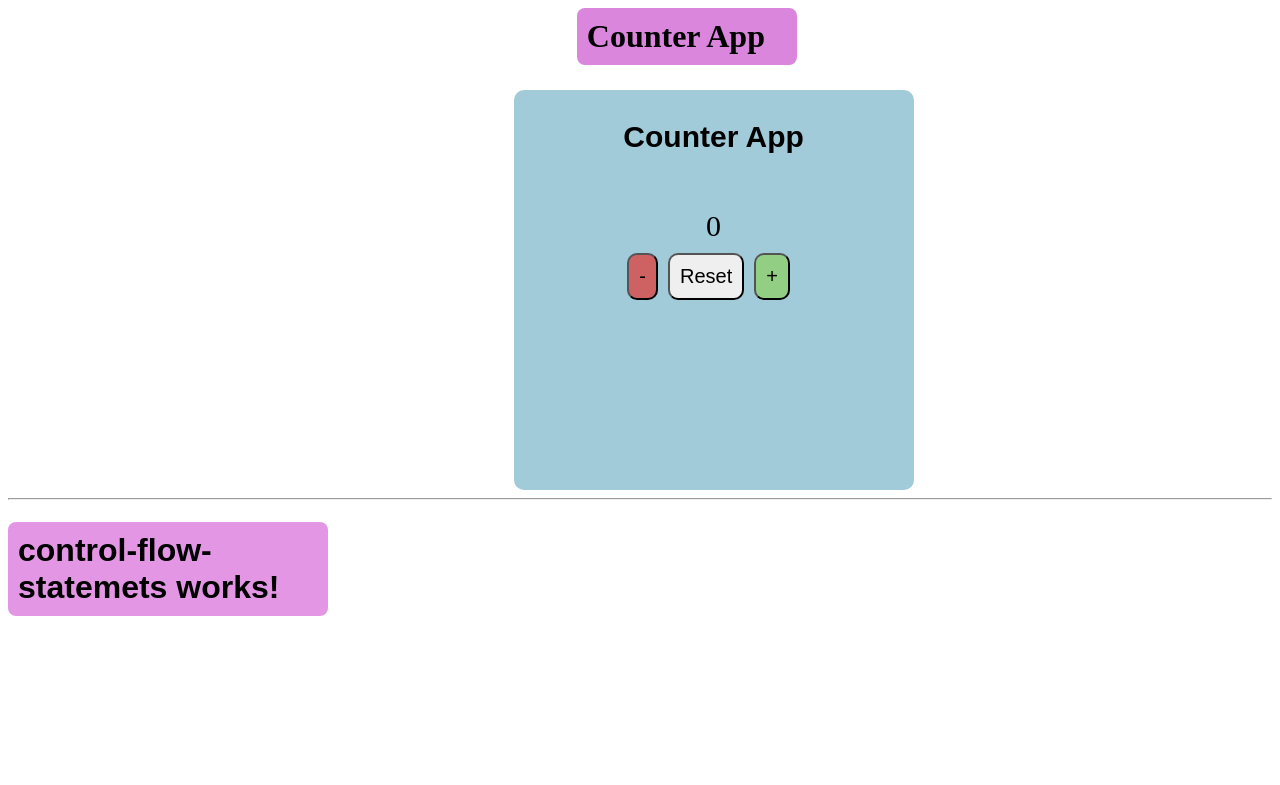
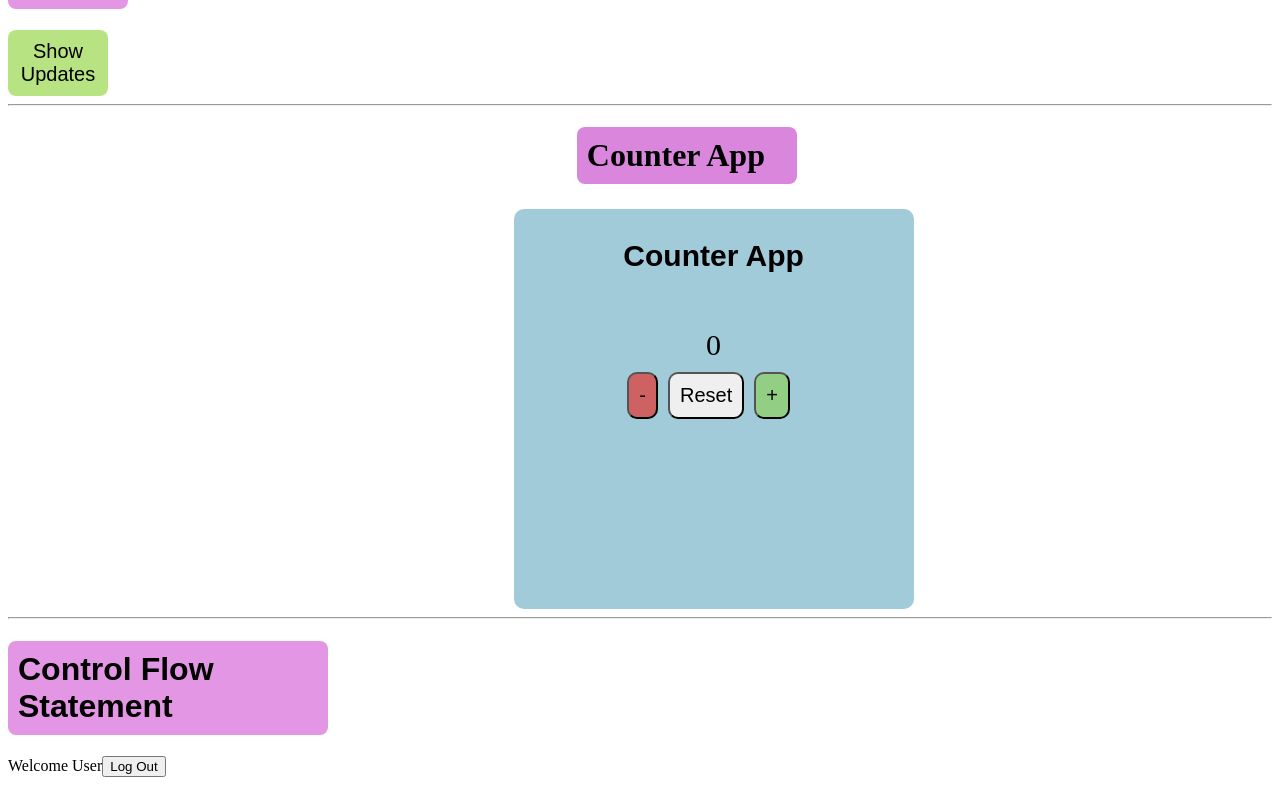
Before and after one commit to kartikeyofficial/Angular, an Angular app in the folder Signal/: page / in a window 1280 px wide. Shown: the part 937-1722 px from the top of the page. Before the commit the page ends 1574 px from the top, so only its background shows below. Built offline with nearby package versions, Linux system fonts and the light colour scheme.

Commit message:
Control Flow

```diff
--- a/Signal/src/app/control-flow-statemets/control-flow-statemets.html
+++ b/Signal/src/app/control-flow-statemets/control-flow-statemets.html
@@ -1,2 +1,12 @@
 <hr>
-<h1>control-flow-statemets works!</h1>
+<h1>Control Flow Statement</h1>
+<div>
+  @if (isLogin()){
+    <span>Welcome User</span>
+    <button (click)="handleLogin(false)">Log Out</button>
+  }
+  @else{
+    <span>Please Login</span>
+    <button (click)="handleLogin(true)">Login</button>
+  }
+</div>
--- a/Signal/src/app/control-flow-statemets/control-flow-statemets.ts
+++ b/Signal/src/app/control-flow-statemets/control-flow-statemets.ts
@@ -1,4 +1,4 @@
-import { Component } from '@angular/core';
+import { Component, signal } from '@angular/core';
 import { Effect } from '../effect/effect';
 
 @Component({
@@ -7,4 +7,12 @@ import { Effect } from '../effect/effect';
   templateUrl: './control-flow-statemets.html',
   styleUrl: './control-flow-statemets.css',
 })
-export class ControlFlowStatemets {}
+export class ControlFlowStatemets {
+  isLogin = signal(true);
+
+
+  handleLogin(status:boolean){
+    this.isLogin.set(status)
+
+  }
+}
--- a/Signal/src/app/signal-data-types/signal-data-types.ts
+++ b/Signal/src/app/signal-data-types/signal-data-types.ts
@@ -4,7 +4,7 @@ import { Component, computed, Signal, signal, WritableSignal } from '@angular/co
   selector: 'signal-data-types',
   imports: [],
   templateUrl: './signal-data-types.html',
-  styleUrl: './signal-data-types.css',
+  styleUrls: ['./signal-data-types.css','../effect/effect.css']
 })
 export class SignalDataTypes {
   data:WritableSignal<string|number|boolean> = signal("Kartikey"); // Signal Data Type
```
